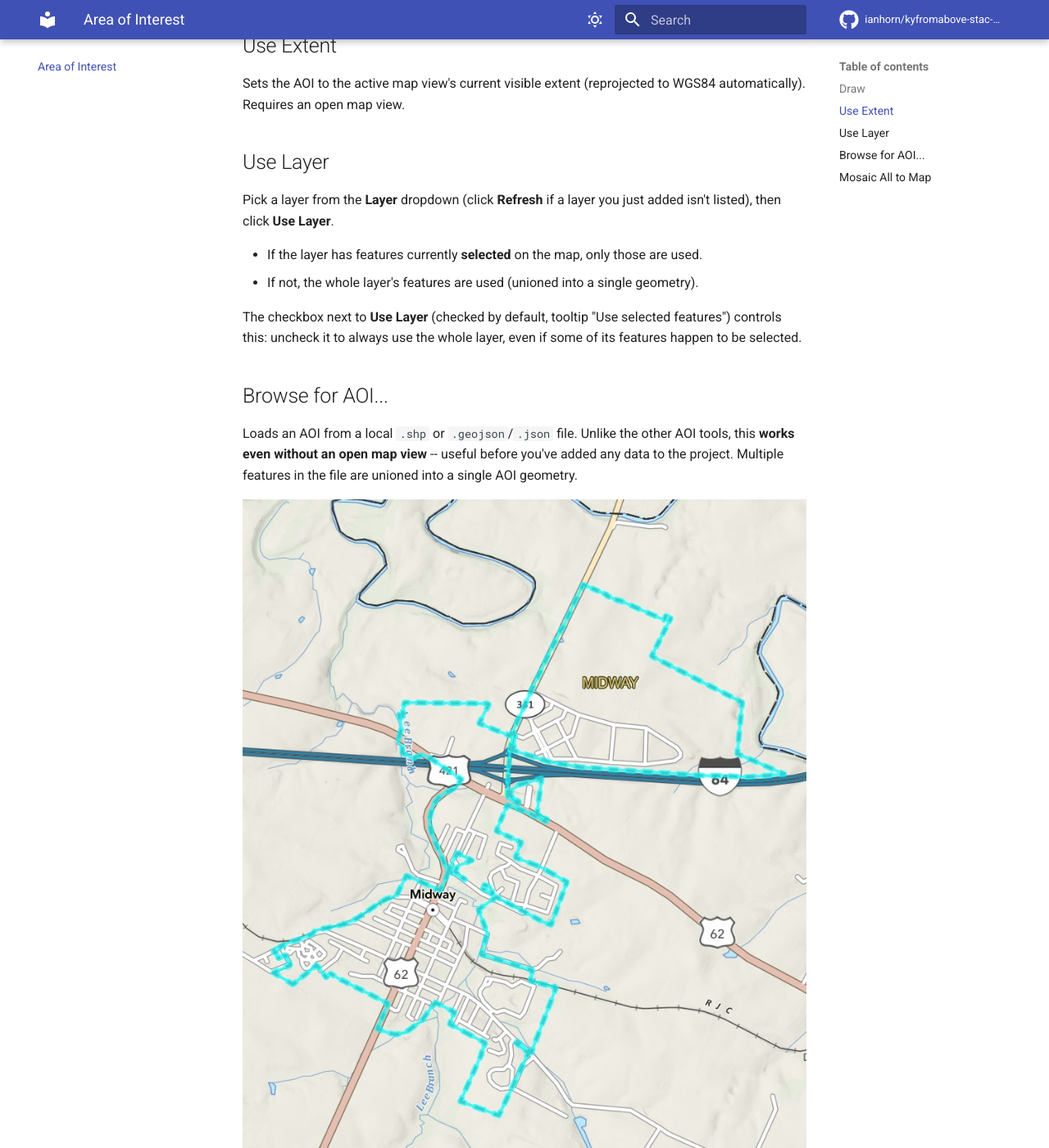
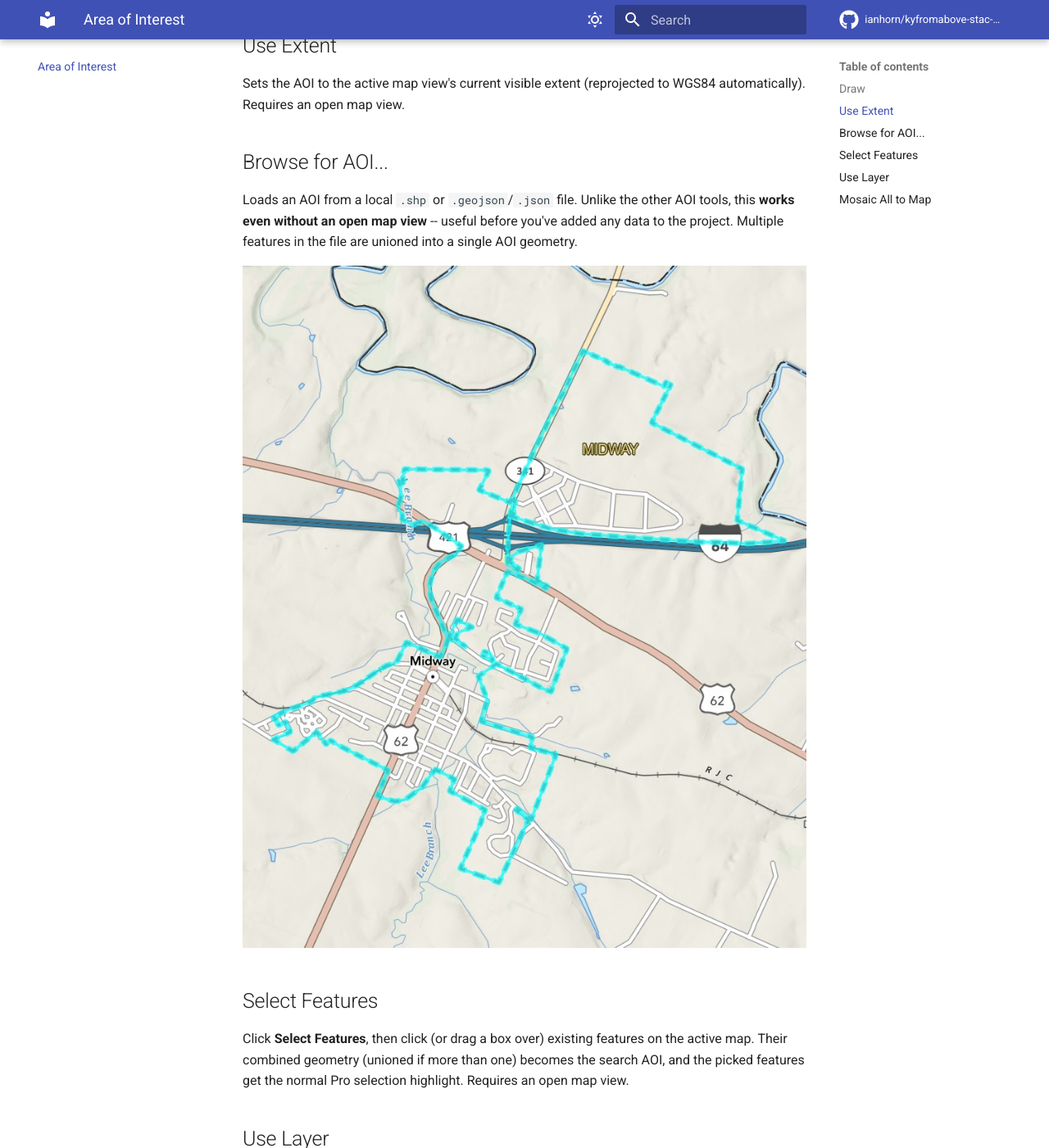
Before and after one commit to ianhorn/kyfromabove-stac-addin, an MkDocs documentation site: the page built from docs-src/area-of-interest.md, in a window 1280 px wide and 1400 px high, scrolled down 923 px. Shown: the whole window at 82% size. Built offline with MkDocs 1.6.1 and Material for MkDocs 9.7.7, drawn with Linux system fonts in a browser that asks for light colours; comment, search, counter and statistics services are not loaded.

Commit message:
docs: add Select Features AOI tool, rename Layer to Map Layer
Co-Authored-By: Claude Sonnet 5 <noreply@anthropic.com>
Claude-Session: https://claude.ai/code/session_019rdLV7q3jNxgr5hsYyf6hP

```diff
--- a/docs-src/area-of-interest.md
+++ b/docs-src/area-of-interest.md
@@ -19,9 +19,23 @@ an open map view.
 Sets the AOI to the active map view's current visible extent (reprojected to WGS84 automatically).
 Requires an open map view.
 
+## Browse for AOI...
+
+Loads an AOI from a local `.shp` or `.geojson`/`.json` file. Unlike the other AOI tools, this
+**works even without an open map view** -- useful before you've added any data to the project.
+Multiple features in the file are unioned into a single AOI geometry.
+
+![A polygon AOI drawn/loaded on the map](images/aoi-drawn-on-map.jpg)
+
+## Select Features
+
+Click **Select Features**, then click (or drag a box over) existing features on the active map.
+Their combined geometry (unioned if more than one) becomes the search AOI, and the picked features
+get the normal Pro selection highlight. Requires an open map view.
+
 ## Use Layer
 
-Pick a layer from the **Layer** dropdown (click **Refresh** if a layer you just added isn't
+Pick a layer from the **Map Layer** dropdown (click **Refresh** if a layer you just added isn't
 listed), then click **Use Layer**.
 
 - If the layer has features currently **selected** on the map, only those are used.
@@ -30,14 +44,6 @@ listed), then click **Use Layer**.
 The checkbox next to **Use Layer** (checked by default, tooltip "Use selected features") controls
 this: uncheck it to always use the whole layer, even if some of its features happen to be selected.
 
-## Browse for AOI...
-
-Loads an AOI from a local `.shp` or `.geojson`/`.json` file. Unlike the other AOI tools, this
-**works even without an open map view** -- useful before you've added any data to the project.
-Multiple features in the file are unioned into a single AOI geometry.
-
-![A polygon AOI drawn/loaded on the map](images/aoi-drawn-on-map.jpg)
-
 ## Mosaic All to Map
 
 Not an AOI source itself, but lives in the same panel: builds one merged mosaic dataset from the
```
